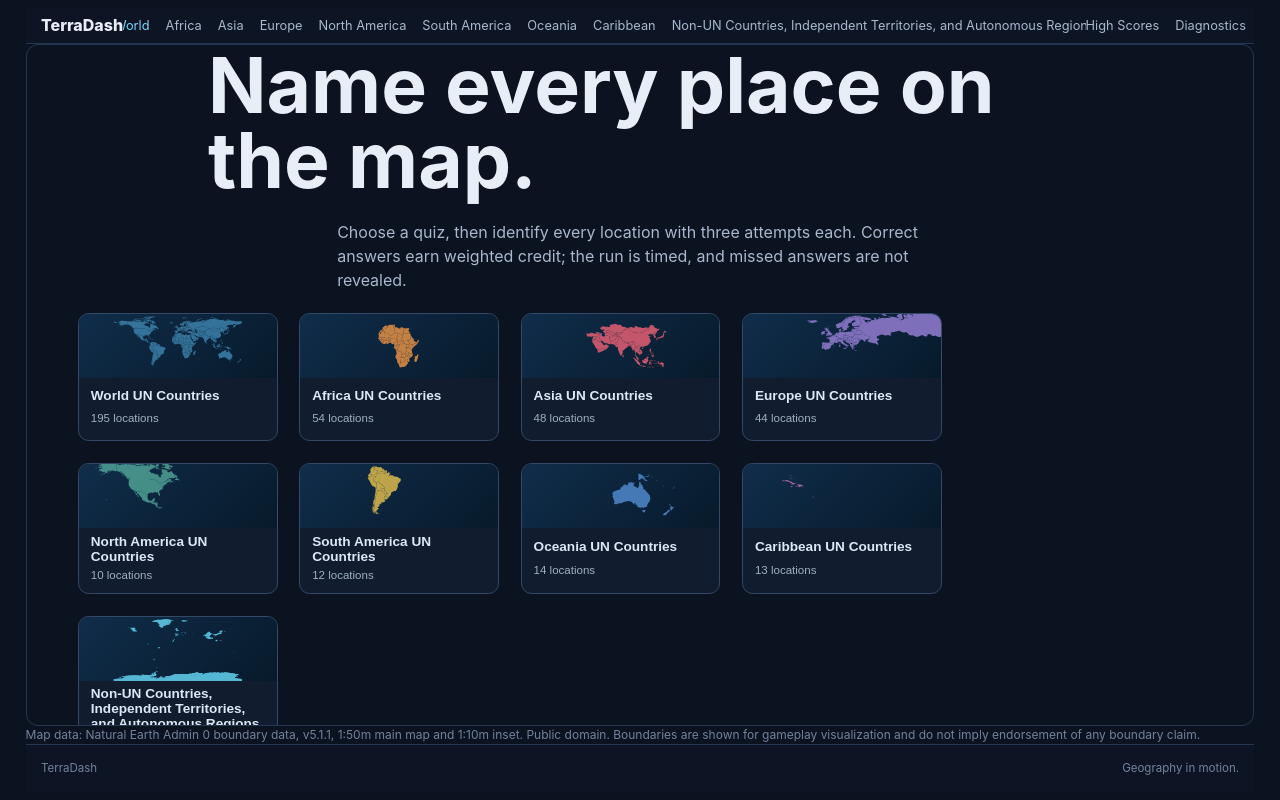
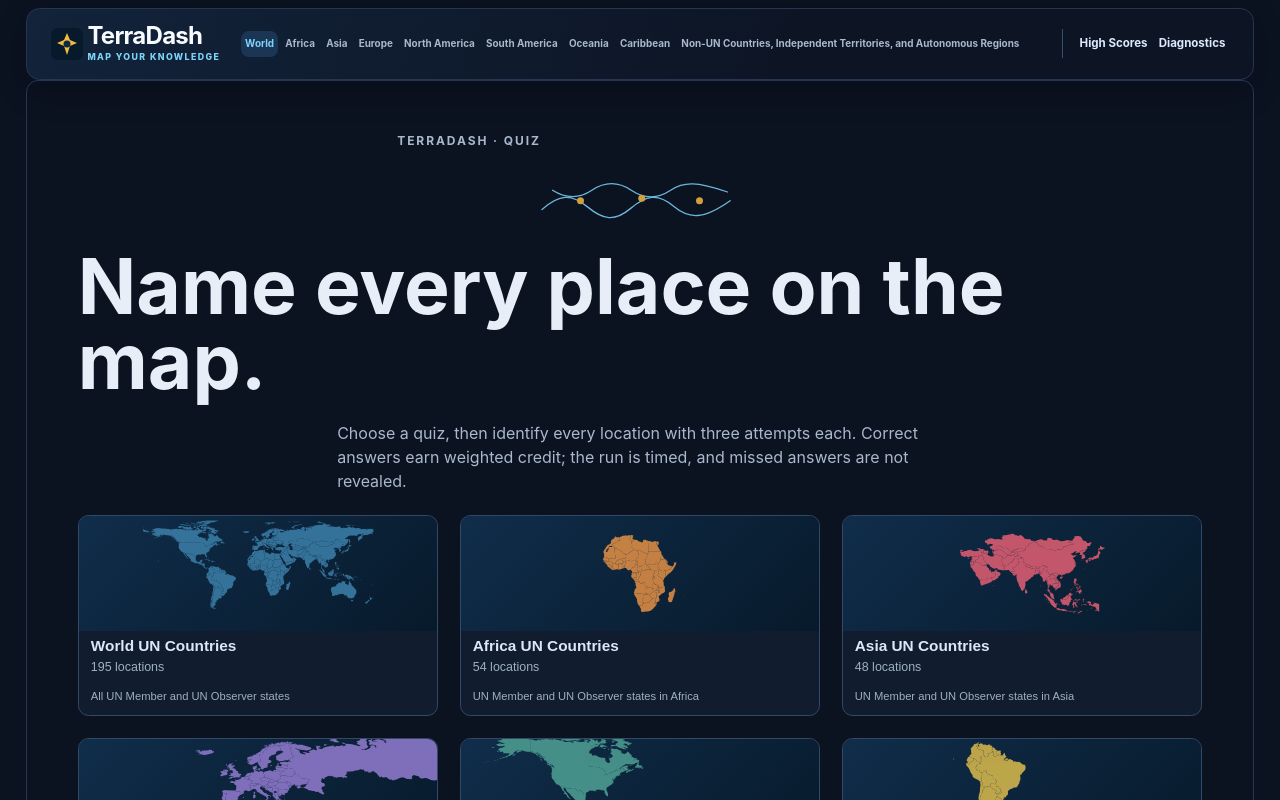
Before and after one commit to phaeax-a01/TerraDash, a React (Vite) app: page / in a window 1280 px wide. Shown: the top 800 px of the page. Built offline with nearby package versions, Linux system fonts and the light colour scheme.

Commit message:
style: complete issue 84 app correction
Co-authored-by: Thoon <25391678cc301312df31ebb19db1e238dd5da25ae7a2829e73158783155a16c1>

```diff
--- a/src/QuizPlayer.tsx
+++ b/src/QuizPlayer.tsx
@@ -46,6 +46,14 @@ type QuizPlayerProps = {
 };
 
 type FeedbackTone = 'correct' | 'incorrect' | 'missed' | '';
+function quizDescription(quiz: QuizOption): string {
+  if (quiz.id === 'world') return 'All UN Member and UN Observer states';
+  if (quiz.id === 'non-un') {
+    return 'Non-UN countries, independent territories, and autonomous regions';
+  }
+  const region = quiz.name.replace(/ UN Countries$/, '');
+  return `UN Member and UN Observer states in ${region}`;
+}
 type TerraDashConsole = {
   completeQuiz?: () => 'completed' | 'ignored';
   [key: string]: unknown;
@@ -447,6 +455,15 @@ export function QuizPlayer({
     return (
       <section className="player-card home-page" aria-labelledby="start-title">
         <p className="eyebrow">TERRADASH · QUIZ</p>
+        <div className="home-graphic" aria-hidden="true">
+          <svg viewBox="0 0 240 64" focusable="false">
+            <path d="M8 44c20-18 34-18 52-3s31 17 49 2 31-18 49-3 34 16 65-6" />
+            <path d="M20 22c16 10 30 10 45 0s30-10 45 0 30 10 45 0 30-10 65 2" />
+            <circle cx="52" cy="34" r="4" />
+            <circle cx="122" cy="31" r="4" />
+            <circle cx="188" cy="34" r="4" />
+          </svg>
+        </div>
         <h1 id="start-title">Name every place on the map.</h1>
         <p>
           Choose a quiz, then identify every location with three attempts each.
@@ -465,6 +482,9 @@ export function QuizPlayer({
                 {renderQuizThumbnail?.(option)}
                 <strong>{option.name}</strong>
                 <span>{option.locationIds.length} locations</span>
+                <span className="quiz-option-description">
+                  {quizDescription(option)}
+                </span>
               </button>
             ))}
           </div>
@@ -500,6 +520,7 @@ export function QuizPlayer({
               <p className="eyebrow">TERRADASH · QUIZ</p>
               <h2 id="quiz-dialog-title">{selectedQuizOption.name}</h2>
               <p>{selectedQuizOption.locationIds.length} locations</p>
+              <p>{quizDescription(selectedQuizOption)}</p>
               <button
                 className="primary-action"
                 type="button"
--- a/src/main.tsx
+++ b/src/main.tsx
@@ -331,8 +331,14 @@ export function MapView({ active }: { active: Location }) {
 export function AppFooter() {
   return (
     <footer className="app-footer">
-      <span>TerraDash</span>
-      <span>Geography in motion.</span>
+      <div className="footer-brand">
+        <strong>TerraDash</strong>
+        <span>Geography in motion.</span>
+      </div>
+      <div className="footer-meta">
+        <span>Open geography · timed quizzes</span>
+        <span>Natural Earth data · public domain</span>
+      </div>
     </footer>
   );
 }
@@ -430,10 +436,16 @@ function App() {
       quiz={selectedQuiz}
       catalog={allCatalog}
     >
-      <main>
+      <main className="app-shell">
         <header className="app-header">
-          <a className="app-brand" href={import.meta.env.BASE_URL}>
-            TerraDash
+          <a
+            className="app-brand"
+            href={import.meta.env.BASE_URL}
+            aria-label="TerraDash home"
+          >
+            <img src={`${import.meta.env.BASE_URL}favicon.svg`} alt="" />
+            <strong>TerraDash</strong>
+            <span>MAP YOUR KNOWLEDGE</span>
           </a>
           <nav className="quiz-navigation" aria-label="Quizzes">
             {quizOptions.map((quiz) => (
--- a/src/styles.css
+++ b/src/styles.css
@@ -42,58 +42,105 @@ main.standalone-page {
   min-height: 100dvh;
   overflow: visible;
 }
+.app-shell {
+  height: auto;
+  min-height: 100dvh;
+  overflow: visible;
+}
+main.app-shell:has(.active-player) {
+  height: 100dvh;
+  overflow: hidden;
+}
 .app-header {
   display: flex;
   flex: 0 0 auto;
   align-items: center;
-  justify-content: space-between;
-  min-height: 2.25rem;
-  padding-inline: var(--content-gutter);
-  border-bottom: 1px solid #263650;
-  background: #0d1525;
+  gap: 1rem;
+  height: 4.5rem;
+  min-height: 4.5rem;
+  padding: 0.7rem clamp(0.8rem, 2vw, 1.5rem);
+  border: 1px solid #263650;
+  border-radius: 0.85rem;
+  background: linear-gradient(110deg, #12233a, #0d1525 62%);
+  box-shadow: 0 0.7rem 2rem #0003;
 }
 .app-brand {
+  display: grid;
+  grid-template-columns: 2.2rem auto;
+  align-items: center;
+  flex: 0 0 auto;
+  gap: 0.1rem;
   color: #e8eef7;
-  font-size: 1rem;
+  text-decoration: none;
+}
+.app-brand img {
+  grid-row: span 2;
+  width: 2rem;
+  height: 2rem;
+}
+.app-brand strong {
+  color: #f8fbff;
+  font-size: clamp(1.15rem, 2vw, 1.5rem);
+  letter-spacing: -0.03em;
+  line-height: 1;
+}
+.app-brand span {
+  color: #7dd3fc;
+  font-size: 0.55rem;
   font-weight: 800;
-  text-decoration: none;
+  letter-spacing: 0.16em;
 }
 .app-header nav {
   display: flex;
-  gap: 1rem;
+  align-items: center;
+  gap: 0.2rem;
 }
 .app-header .quiz-navigation {
   flex: 1 1 auto;
-  justify-content: center;
+  justify-content: flex-start;
   min-width: 0;
   overflow-x: auto;
-  padding: 0.25rem 0.75rem;
+  padding: 0.3rem;
   scrollbar-width: thin;
 }
 .app-header nav a {
   flex: 0 0 auto;
+  padding: 0.35rem 0.25rem;
+  border-radius: 0.5rem;
   color: #a9b8cc;
-  font-size: 0.8rem;
+  font-size: 0.62rem;
+  font-weight: 700;
   text-decoration: none;
 }
 .app-header nav a:hover,
 .app-header nav a[aria-current='page'] {
   color: #7dd3fc;
+  background: #1b3655;
+}
+.app-header .utility-navigation {
+  flex: 0 0 auto;
+  padding-left: clamp(0.4rem, 1vw, 1rem);
+  border-left: 1px solid #34506f;
+}
+.app-header .utility-navigation a {
+  color: #dbeafe;
+  font-size: 0.72rem;
 }
 .app-footer {
   display: flex;
   flex: 0 0 auto;
   justify-content: space-between;
-  gap: 1rem;
-  min-height: 3rem;
+  gap: 1.5rem;
+  min-height: 4rem;
   align-items: center;
-  padding: 0.65rem var(--content-gutter);
-  border-top: 1px solid #263650;
-  background: #0d1525;
+  margin-top: 0.6rem;
+  padding: 0.8rem clamp(0.8rem, 2vw, 1.5rem);
+  border: 1px solid #263650;
+  border-radius: 0.85rem;
+  background: #0d1829;
   color: #71839c;
   font-size: 0.72rem;
 }
-
 .high-score-panel {
   margin: 1.5rem 0;
   padding: 1rem;
@@ -148,6 +195,21 @@ main.standalone-page {
 .standalone-page > .high-score-page {
   flex: 1 0 auto;
 }
+.footer-brand,
+.footer-meta {
+  display: grid;
+  gap: 0.15rem;
+}
+.footer-brand strong {
+  color: #dbeafe;
+  font-size: 0.85rem;
+}
+.footer-brand span {
+  color: #7dd3fc;
+}
+.footer-meta {
+  text-align: right;
+}
 .eyebrow {
   color: #7dd3fc;
   font-size: 0.75rem;
@@ -175,18 +237,20 @@ h2 {
 }
 .home-page {
   display: flex;
-  flex: 1 1 auto;
+  flex: 1 0 auto;
   flex-direction: column;
-  justify-content: center;
+  justify-content: flex-start;
+  overflow: visible;
   gap: var(--home-content-gap);
   width: 100%;
-  min-height: 0;
+  min-height: auto;
   margin: 0;
   padding: clamp(1.25rem, 4vw, 4rem);
   overflow-y: auto;
 }
 .home-page > * {
-  width: min(100%, 54rem);
+  align-self: center;
+  width: min(100%, 78rem);
   margin-right: auto;
   margin-left: auto;
 }
@@ -196,16 +260,35 @@ h2 {
 .home-page > h1 {
   margin-block: 0;
 }
+.home-graphic {
+  display: flex;
+  justify-content: center;
+  color: #7dd3fc;
+  opacity: 0.85;
+}
+.home-graphic svg {
+  width: min(100%, 18rem);
+  height: 3.5rem;
+  fill: none;
+  stroke: currentColor;
+  stroke-linecap: round;
+  stroke-linejoin: round;
+  stroke-width: 1.5;
+}
+.home-graphic circle {
+  fill: #f5b942;
+  stroke: none;
+}
 .quiz-options {
   display: grid;
-  grid-template-columns: repeat(auto-fit, minmax(12rem, 1fr));
+  grid-template-columns: repeat(3, minmax(0, 1fr));
   gap: var(--home-content-gap);
   margin: 0;
 }
 .quiz-option {
   display: grid;
   gap: 0.35rem;
-  min-height: 8rem;
+  min-height: 12rem;
   padding: 0;
   overflow: hidden;
   border: 1px solid #344967;
@@ -217,7 +300,7 @@ h2 {
 }
 .quiz-option-thumbnail {
   display: block;
-  height: 4rem;
+  height: clamp(6rem, 9vw, 8rem);
   overflow: hidden;
   background: linear-gradient(135deg, #102d4a, #071a2b);
 }
@@ -268,18 +351,56 @@ h2 {
 .quiz-option > span:not(.quiz-option-thumbnail) {
   margin-bottom: 0.75rem;
 }
+.quiz-option .quiz-option-description {
+  margin-top: -0.15rem;
+  margin-bottom: 0.75rem;
+  color: #9fb0c5;
+  font-size: 0.7rem;
+  line-height: 1.25;
+}
 .quiz-option:hover,
 .quiz-option:focus-visible {
   border-color: #7dd3fc;
   background: #172840;
 }
 .quiz-option strong {
-  font-size: 0.85rem;
+  font-size: clamp(0.9rem, 1.2vw, 1.05rem);
 }
 .quiz-option span,
 .quiz-name {
   color: #9fb0c5;
-  font-size: 0.72rem;
+  font-size: 0.78rem;
+}
+.quiz-results {
+  display: flex;
+  flex: 1 0 auto;
+  flex-direction: column;
+  width: min(100%, 52rem);
+  min-height: auto;
+  overflow: visible;
+  margin: 0.8rem auto;
+  padding: clamp(1rem, 3vw, 2rem);
+  border-color: #385778;
+  border-radius: 1rem;
+  background: radial-gradient(circle at 50% 0, #1b3554, #111c2e 55%);
+  box-shadow: 0 1rem 3rem #0004;
+}
+.quiz-results .completion-header {
+  min-height: auto;
+  padding: 0;
+  border: 0;
+  background: transparent;
+}
+.quiz-results .completion-header h1 {
+  margin-top: 0.25rem;
+  font-size: clamp(1.6rem, 4vw, 2.6rem);
+}
+.quiz-results .completion-header .quiz-name {
+  position: static;
+  margin: 0;
+}
+.quiz-results .completion-header .quiz-prompt {
+  gap: 0.35rem;
 }
 .quiz-dialog-backdrop {
   position: fixed;
@@ -757,7 +878,11 @@ input {
   display: grid;
   justify-items: center;
   gap: 0.2rem;
-  margin: 1.35rem 0 1.5rem;
+  margin: clamp(1rem, 3vw, 2rem) 0;
+  padding: clamp(1rem, 3vw, 1.5rem);
+  border: 1px solid #345273;
+  border-radius: 0.8rem;
+  background: #0c1728aa;
   text-align: center;
 }
 .result-score-label {
@@ -808,8 +933,9 @@ input {
 .results-grid div {
   min-width: 0;
   padding: clamp(0.55rem, 2vw, 0.75rem);
-  border: 1px solid #263650;
-  border-radius: 0.4rem;
+  border: 1px solid #345273;
+  border-radius: 0.65rem;
+  background: #172940aa;
 }
 .results-grid dt {
   color: #a9b8cc;
@@ -820,6 +946,13 @@ input {
   font-size: clamp(1rem, 4vw, 1.4rem);
   font-weight: 700;
   overflow-wrap: anywhere;
+}
+.quiz-results > .primary-action {
+  align-self: center;
+  min-width: 10rem;
+  margin-top: 0.5rem;
+  border: 1px solid #9bdff8;
+  box-shadow: 0 0.4rem 1.2rem #0004;
 }
 .map-frame {
   overflow: hidden;
@@ -960,6 +1093,25 @@ input {
 }
 @media (prefers-reduced-motion: reduce) {
 }
+@media (min-width: 601px) and (max-width: 1100px) {
+  .app-header {
+    gap: 0.5rem;
+    padding-inline: 0.7rem;
+  }
+  .app-header nav {
+    gap: 0.2rem;
+  }
+  .app-header nav a {
+    padding-inline: 0.4rem;
+    font-size: 0.68rem;
+  }
+  .app-header .utility-navigation {
+    padding-left: 0.4rem;
+  }
+  .app-header .utility-navigation a {
+    font-size: 0.65rem;
+  }
+}
 @media (max-width: 600px) {
   main {
     width: calc(100% - 2 * var(--page-gutter));
@@ -968,8 +1120,24 @@ input {
     font-size: 0.65rem;
   }
   .app-header {
-    gap: 0.5rem;
-    padding-inline: 0;
+    gap: 0.45rem;
+    height: 4.75rem;
+    min-height: 4.75rem;
+    padding-inline: 0.55rem;
+    border-radius: 0.65rem;
+  }
+  .app-brand {
+    grid-template-columns: 1.65rem auto;
+  }
+  .app-brand img {
+    width: 1.5rem;
+    height: 1.5rem;
+  }
+  .app-brand strong {
+    font-size: 1rem;
+  }
+  .app-brand span {
+    font-size: 0.42rem;
   }
   .app-header .quiz-navigation {
     justify-content: flex-start;
@@ -978,6 +1146,37 @@ input {
   }
   .app-header .utility-navigation {
     display: none;
+  }
+  .quiz-options {
+    grid-template-columns: repeat(2, minmax(0, 1fr));
+    gap: 0.7rem;
+  }
+  .quiz-option {
+    min-height: 9.5rem;
+  }
+  .quiz-option-thumbnail {
+    height: 5rem;
+  }
+  .app-footer {
+    align-items: flex-start;
+    flex-direction: column;
+    gap: 0.55rem;
+  }
+  .footer-meta {
+    text-align: left;
+  }
+  .quiz-results {
+    margin-block: 0.5rem;
+    padding: 1rem;
+  }
+  .results-grid {
+    gap: 0.4rem;
+  }
+  .results-grid dt {
+    font-size: 0.68rem;
+  }
+  .results-grid dd {
+    font-size: 1rem;
   }
   .home-page {
     padding: 1.25rem 0.25rem;
```
Also changed, not shown: src/diagnostics.tsx (+9 -3 lines), 2 other files (tests, documents, lock files or other folders).
